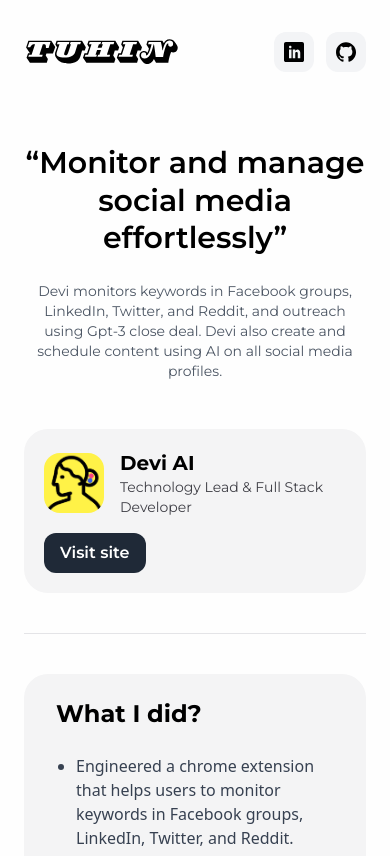
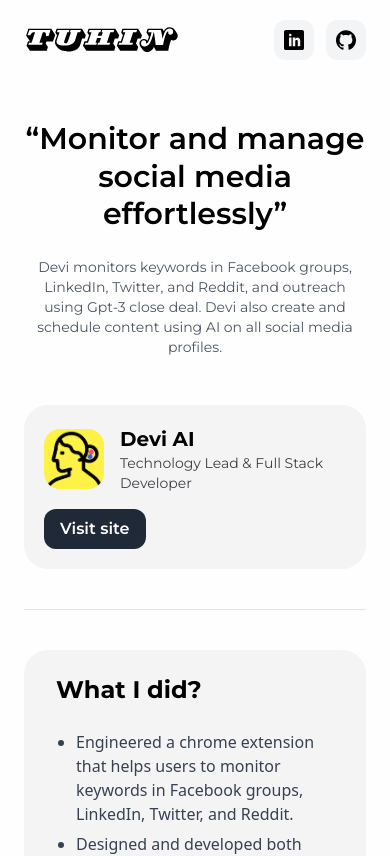
Before and after one commit to tuhinpal/tuhinpal.github.io, a Next.js app: page /works/devi in a window 390 px wide. Shown: the top 856 px of the page. Built offline with nearby package versions, Linux system fonts and the light colour scheme.

Commit message:
No revalidate

```diff
--- a/app/works/[slug]/page.tsx
+++ b/app/works/[slug]/page.tsx
@@ -6,7 +6,7 @@
 import { WorkContent } from "./components/Content";
 import FooterNav from "@/components/FooterNav";
 
-export const revalidate = 60 * 60 * 24 * 365;
+export const revalidate = false;
 
 export async function generateMetadata({
   params,
--- a/components/Header.tsx
+++ b/components/Header.tsx
@@ -13,7 +13,7 @@
   const isAboutPage = useMemo(() => pathname === "/about", [pathname]);
 
   return (
-    <header className="flex flex-row justify-between items-center w-full py-8">
+    <header className="flex flex-row justify-between items-center w-full py-5 md:py-8">
       <div className="items-center gap-3 hidden md:flex w-1/3">
         {isAboutPage ? (
           <Anchor className="text-lg" href={"/"}>
```
